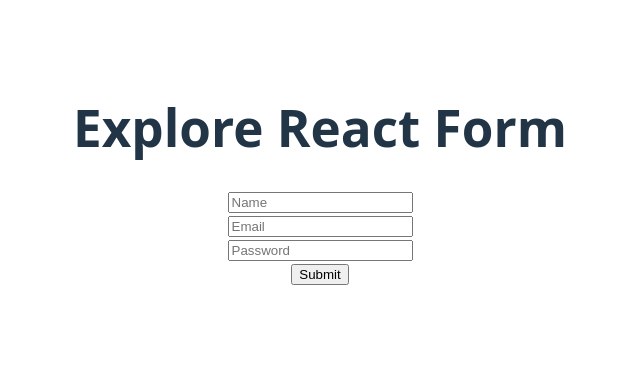
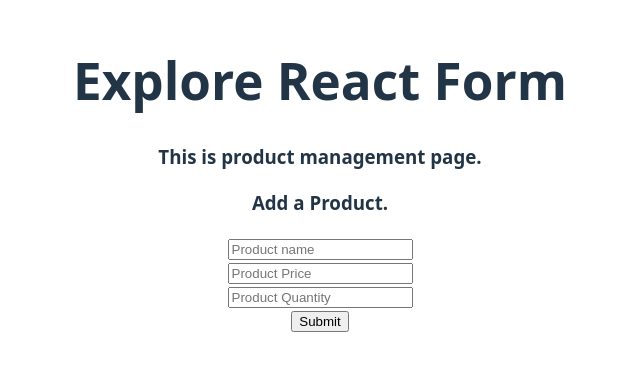
Before and after one commit to mdabdulaziz6236/explore-react-form, a React (Vite) app: page / in a window 1280 px wide. Shown: the part 225-596 px from the top of the page, without its empty margins (320-960 px from the left). Built offline with nearby package versions, Linux system fonts and the light colour scheme.

Commit message:
Added ProductManagement with ProductForm and ProductTable

```diff
--- a/src/App.jsx
+++ b/src/App.jsx
@@ -3,6 +3,7 @@ import './App.css'
 import ControlledField from './Components/ControlledField/ControlledField'
 import FormAction from './Components/FormAction/FormAction'
 import HookForm from './Components/HookForm/HookForm'
+import ProductManagement from './Components/ProductManagement/ProductManagement'
 import SimpleForm from './Components/SimpleForm/SimpleForm'
 import UncontrolledField from './Components/UncontrolledField/UncontrolledField'
 
@@ -13,11 +14,12 @@ function App() {
     <>
 
       <h1>Explore React Form</h1>
-      {/* <SimpleForm></SimpleForm> */}
-      {/* <FormAction></FormAction> */}
-      {/* <ControlledField></ControlledField> */}
-      {/* <UncontrolledField></UncontrolledField> */}
-      <HookForm></HookForm>
+      {/* <SimpleForm></SimpleForm>
+      <FormAction></FormAction>
+      <ControlledField></ControlledField>
+      <UncontrolledField></UncontrolledField>
+      <HookForm></HookForm> */}
+      <ProductManagement></ProductManagement>
     </>
   )
 }
--- a/src/Components/ControlledField/ControlledField.jsx
+++ b/src/Components/ControlledField/ControlledField.jsx
@@ -36,12 +36,13 @@ const ControlledField = () => {
     return (
         <div>
                 <form onSubmit={handleSubmit}>
-                    <input defaultValue={name} type="text" name="name" placeholder='name' onChange={handleNameChange} id="" /><br />
+                    <input defaultValue={name} type="text" name="name" placeholder='Name' onChange={handleNameChange} id="3" /><br />
                     <input type="email" defaultValue={email} onChange={handleEmailChange} name="email" id="1"  placeholder='Email' required /><br />
                     <input type="password" onChange={handlePasswordOnChange} defaultValue={password} name="password" id="2" placeholder='Password' required /><br />
                     <input type="submit" value="Submit" />
                 </form>
                 <p style={{color: 'red'}}><small>{error}</small></p>
+                <br />
         </div>
     );
 };
--- a/src/Components/FormAction/FormAction.jsx
+++ b/src/Components/FormAction/FormAction.jsx
@@ -13,6 +13,7 @@ const FormAction = () => {
                 <input type="email" name="email" placeholder='Email' id="" /><br />
                 <input type="submit" value="submit" />
             </form>
+            <br />
         </div>
     );
 };
--- a/src/Components/HookForm/HookForm.jsx
+++ b/src/Components/HookForm/HookForm.jsx
@@ -42,6 +42,7 @@ const HookForm = () => {
         <br />
         <input type="submit" value="Submit" />
       </form>
+      <br />
     </div>
   );
 };
--- /dev/null
+++ b/src/Components/ProductManagement/ProductForm.jsx
@@ -0,0 +1,29 @@
+import React from 'react';
+
+const ProductForm = () => {
+    const handleProductSubmit = (e) => {
+        e.preventDefault();
+        const name = e.target.name.value
+        const price = e.target.price.value
+        const quantity = e.target.quantity.value
+        // console.log("name:",name, 'Price:',price , 'Quantity:',quantity)
+        const newProduct = {
+            name, price, quantity
+        }
+        console.log(newProduct)
+    }
+    return (
+        <div>
+            <h3>Add a Product.</h3>
+            <form onSubmit={handleProductSubmit}>
+                <input type="text" name="name" id="1" placeholder='Product name' /><br />
+                <input type="text" name="price" id="1" placeholder='Product Price' /><br />
+                <input type="text" name="quantity" id="1" placeholder='Product Quantity' /><br />
+                <input type="submit" value="Submit" />
+
+            </form>
+        </div>
+    );
+};
+
+export default ProductForm;
--- /dev/null
+++ b/src/Components/ProductManagement/ProductManagement.jsx
@@ -0,0 +1,15 @@
+import React from 'react';
+import ProductForm from './ProductForm';
+import ProductTable from './ProductTable';
+
+const ProductManagement = () => {
+    return (
+        <div>
+                <h3>This is product management page.</h3>
+                <ProductForm></ProductForm>
+                <ProductTable></ProductTable>
+        </div>
+    );
+};
+
+export default ProductManagement;
--- /dev/null
+++ b/src/Components/ProductManagement/ProductTable.jsx
@@ -0,0 +1,11 @@
+import React from 'react';
+
+const ProductTable = () => {
+    return (
+        <div>
+
+        </div>
+    );
+};
+
+export default ProductTable;
--- a/src/Components/SimpleForm/SimpleForm.jsx
+++ b/src/Components/SimpleForm/SimpleForm.jsx
@@ -14,9 +14,10 @@ const SimpleForm = () => {
         <form onSubmit={handleSubmit}>
           <input type="text" name="name" placeholder="your Name" />
           <br />
-          <input type="email" name="email" id="" placeholder="Input your email" />
+          <input type="email" name="email" id="" placeholder="Input your email" /><br />
           <input type="submit" value="Submit" />
         </form>
+        <br />
       </div>
     </div>
   );
--- a/src/Components/UncontrolledField/UncontrolledField.jsx
+++ b/src/Components/UncontrolledField/UncontrolledField.jsx
@@ -22,6 +22,7 @@ const UncontrolledField = () => {
         <br />
         <input type="submit" value="Submit" />
       </form>
+      <br />
     </div>
   );
 };
```
